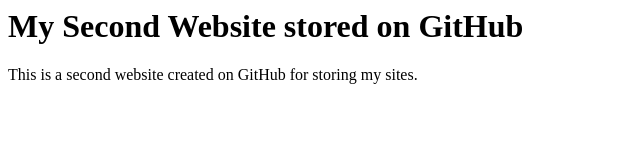
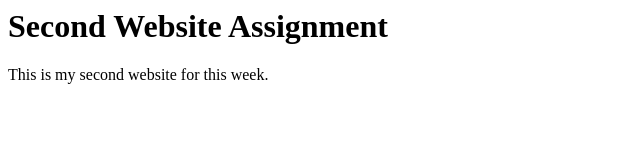
Before and after one commit to ajcsamonte-nmc/wk1_assignment_2, a plain HTML site: page index.html in a window 1280 px wide. Shown: the whole page, without its empty margins (0-640 px from the left). Drawn offline with Linux system fonts and the light colour scheme.

Commit message:
updates to the h1 tag

```diff
--- a/index.html
+++ b/index.html
@@ -1,9 +1,9 @@
 <html>
   <head>
-    <title>My Second Website</title>
+    <title>Second Website Assignment</title>
   </head>
   <body>
-    <h1>My Second Website stored on GitHub</h1>
-    <p>This is a second website created on GitHub for storing my sites.</p>
-  <body>
+    <h1>Second Website Assignment</h1>
+    <p>This is my second website for this week.</p>
+  </body>
 </html>
```
